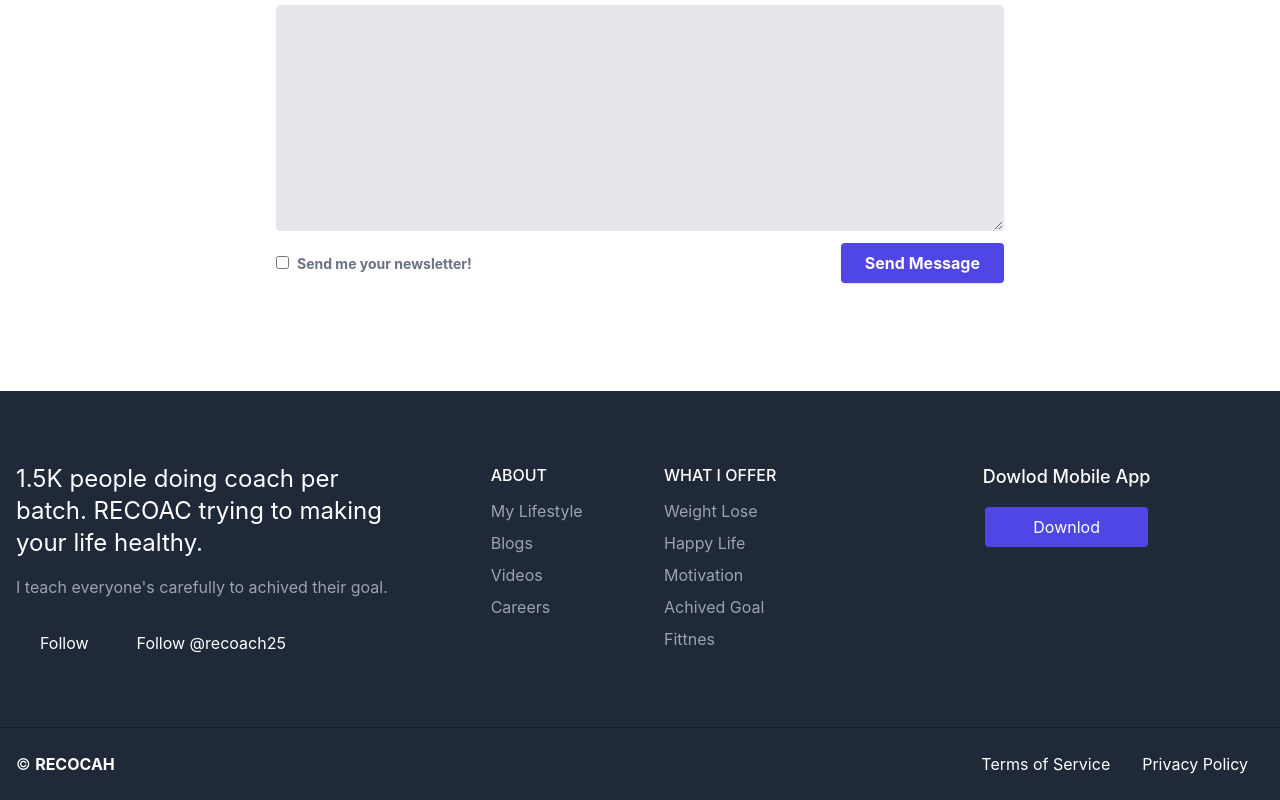
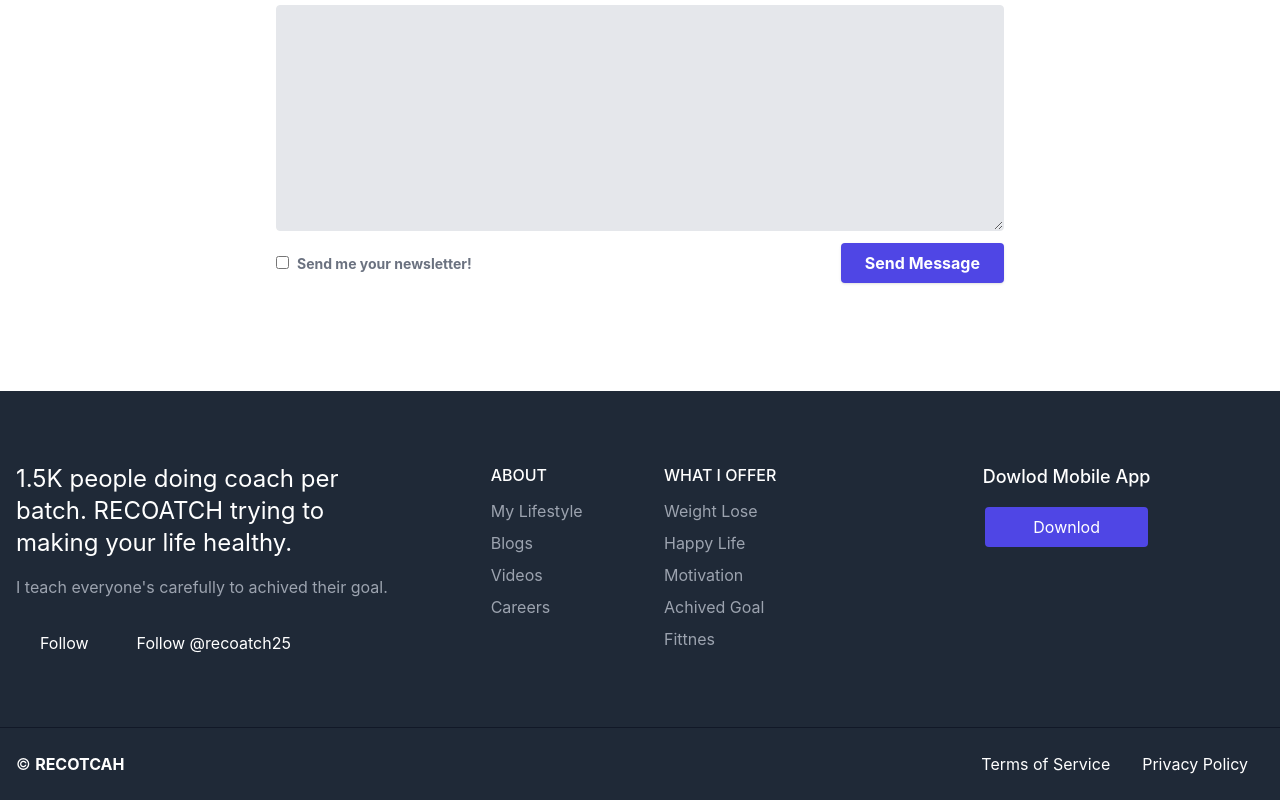
Before and after one commit to alwaysraihan/Recoach, a React (Create React App) app: page / in a window 1280 px wide. Shown: the part 1918-2718 px from the top of the page. Built offline with nearby package versions, Linux system fonts and the light colour scheme; no server answers.

Commit message:
website name replace

```diff
--- a/public/index.html
+++ b/public/index.html
@@ -11,7 +11,7 @@
 
   <link rel="manifest" href="%PUBLIC_URL%/manifest.json" />
 
-  <title>Recoach</title>
+  <title>Recoatch</title>
 </head>
 
 <body>
--- a/src/components/shared/Footer/Footer.jsx
+++ b/src/components/shared/Footer/Footer.jsx
@@ -8,8 +8,8 @@ const Footer = () => {
           <div className="md:flex md:flex-wrap md:-mx-4 py-6 md:pb-12">
             <div className="footer-info lg:w-1/3 md:px-4">
               <h4 className="text-white text-2xl mb-4">
-                1.5K people doing coach per batch. RECOAC trying to making your
-                life healthy.
+                1.5K people doing coach per batch. RECOATCH trying to making
+                your life healthy.
               </h4>
               <p className="text-gray-400">
                 I teach everyone's carefully to achived their goal.
@@ -20,7 +20,7 @@ const Footer = () => {
                 </button>
                 <button className="bg-twitter py-2 px-4 text-white rounded ml-2 mt-2 transition-colors duration-300">
                   <span className="fab fa-twitter mr-2"></span> Follow
-                  @recoach25
+                  @recoatch25
                 </button>
               </div>
             </div>
@@ -114,7 +114,7 @@ const Footer = () => {
             <div className="md:flex md:-mx-4 md:items-center">
               <div className="md:flex-1 md:px-4 text-center md:text-left">
                 <p className="text-white">
-                  &copy; <strong>RECOCAH</strong>
+                  &copy; <strong>RECOTCAH</strong>
                 </p>
               </div>
               <div className="md:flex-1 md:px-4 text-center md:text-right">
```
